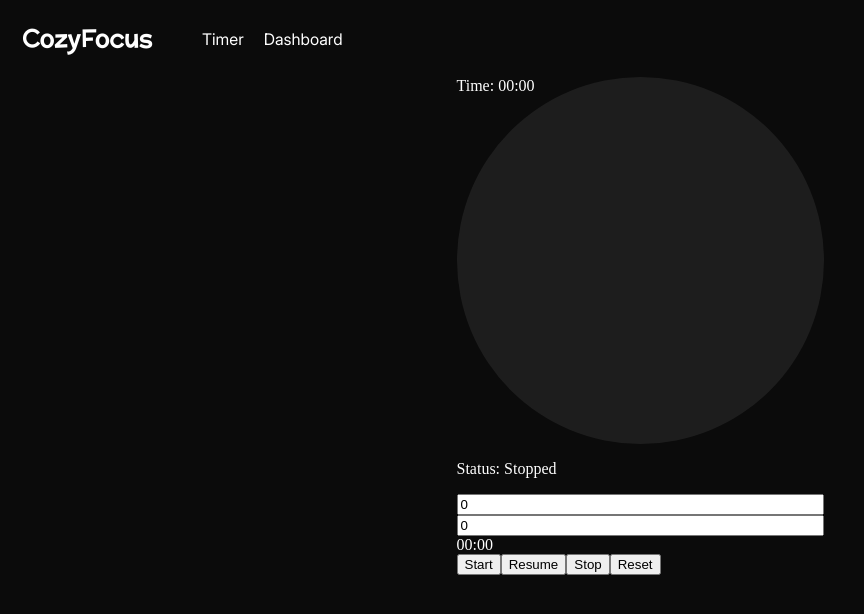
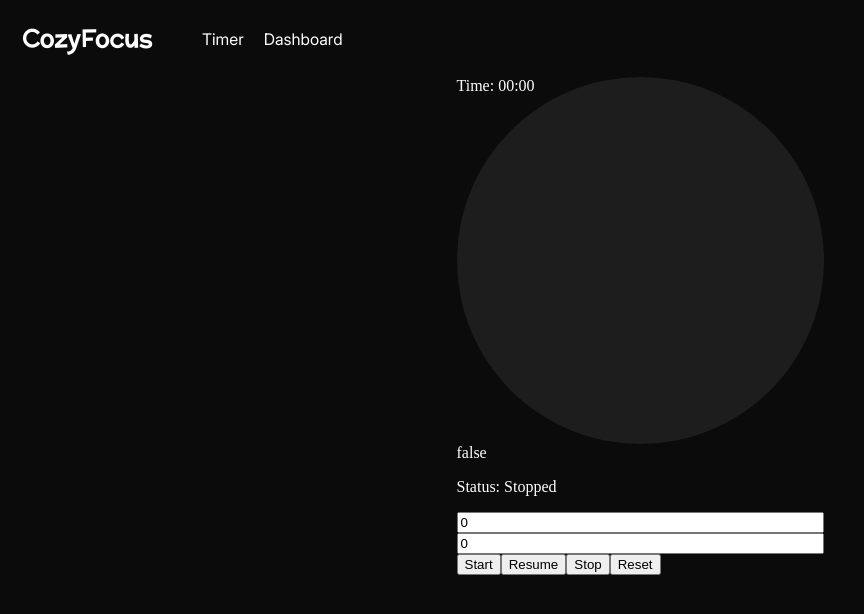
Before and after one commit to fxbxan/CozyFocus, a Vue app: page / in a window 1280 px wide. Shown: the top 614 px of the page, without its empty margins (0-864 px from the left). Built offline with nearby package versions, Linux system fonts and the light colour scheme; the HTML template or start-up script is replaced by a standard one.

Commit message:
feat: typing interface for time, input improvements

```diff
--- a/src/components/Timer/TimerContainer.vue
+++ b/src/components/Timer/TimerContainer.vue
@@ -1,13 +1,9 @@
 <template>
   <div class="wrapper">
     <div class="circle">Time: {{ formattedTime }}</div>
+    {{ isUnderMaxTime }}
     <p>Status: {{ status }}</p>
-    <TimerDisplay
-      v-model:minutes="minutes"
-      v-model:seconds="seconds"
-      :status="status"
-      :formattedTime
-    />
+    <TimerDisplay v-model:minutes="minutes" v-model:seconds="seconds" :status="status" />
     <TimerActions @onStart="handleStart" @onResume="handleResume" @onStop="stop" @onReset="reset" />
   </div>
 </template>
@@ -16,7 +12,8 @@ import { useTimer } from '../../composables/useTimer/useTimer.ts'
 import TimerActions from './TimerActions.vue'
 import TimerDisplay from './TimerDisplay.vue'
 
-const { start, stop, reset, formattedTime, set, status, minutes, seconds } = useTimer()
+const { start, stop, reset, formattedTime, set, status, minutes, seconds, isUnderMaxTime } =
+  useTimer()
 
 const handleStart = () => {
   set(minutes.value, seconds.value)
--- /dev/null
+++ b/src/components/Timer/TimerDisplay.types.ts
@@ -0,0 +1,5 @@
+import type { ETimerStatus } from '@/composables/useTimer/useTimer.types'
+
+export interface ITimerDisplayProps {
+  status: ETimerStatus
+}
--- a/src/components/Timer/TimerDisplay.vue
+++ b/src/components/Timer/TimerDisplay.vue
@@ -1,21 +1,39 @@
 <template>
-  <input :disabled="isRunning" type="number" v-model="minutes" />
-  <input :disabled="isRunning" type="number" v-model="seconds" />
-  {{ formattedTime }}
+  <input
+    :disabled="isRunning"
+    type="number"
+    v-model="minutesInputModel"
+    @input="onInput('minutes', $event)"
+  />
+  <input
+    :disabled="isRunning"
+    type="number"
+    v-model="secondsInputModel"
+    @input="onInput('seconds', $event)"
+  />
 </template>
 
 <script setup lang="ts">
 import { computed } from 'vue'
 import { ETimerStatus } from '@/composables/useTimer/useTimer.types'
+import type { ITimerDisplayProps } from './TimerDisplay.types'
 
-const minutes = defineModel('minutes')
-const seconds = defineModel('seconds')
+const minutesInputModel = defineModel<number>('minutes', { default: 0 })
+const secondsInputModel = defineModel<number>('seconds', { default: 0 })
 
-// !TODO Fix double type check for formattedTime
-const props = defineProps<{
-  status: ETimerStatus
-  formattedTime: string
-}>()
+const props = defineProps<ITimerDisplayProps>()
+
+//!TODO I don't like this approach, we should change it.
+const onInput = (field: 'minutes' | 'seconds', event: Event) => {
+  const el = event.target as HTMLInputElement
+  if (el.value == typeof String) parseInt(el.value)
+  const maxInputLength = el.value.slice(0, 2)
+
+  if (field === 'minutes') minutesInputModel.value = Number(maxInputLength)
+  else secondsInputModel.value = Number(maxInputLength)
+
+  if (field === 'seconds' && secondsInputModel.value > 60) secondsInputModel.value = 60
+}
 
 const isRunning = computed(() => props.status === ETimerStatus.RUNNING)
 </script>
--- a/src/composables/useTimer/useTimer.ts
+++ b/src/composables/useTimer/useTimer.ts
@@ -14,8 +14,12 @@ export function useTimer(): ITimerContext {
 
   let timerId: number
 
+  // Made to prevent user from typing enormous numbers.
+  const isUnderMaxTime = computed(() => minutes.value > 99 || seconds.value > 60)
+
   const set = (m: number, s: number) => {
     if (status.value == ETimerStatus.RUNNING) return
+
     minutes.value = m
     seconds.value = s
 
@@ -38,7 +42,7 @@ export function useTimer(): ITimerContext {
   }
 
   const start = () => {
-    if (status.value == ETimerStatus.RUNNING) return
+    if (status.value == ETimerStatus.RUNNING || isUnderMaxTime.value) return
     status.value = ETimerStatus.RUNNING
     timerId = setInterval(tick, intervalMs)
     tick()
@@ -65,11 +69,23 @@ export function useTimer(): ITimerContext {
   }
 
   // format to 00:00
-  const formattedTime = computed(() => {
-    const formatted = `${minutes.value.toString().padStart(2, '0')}:${seconds.value.toString().padStart(2, '0')}`
-    return formatted
-  })
+  const formattedTime = computed(
+    () =>
+      `${minutes.value.toString().padStart(2, '0')}:${seconds.value.toString().padStart(2, '0')}`,
+  )
   onBeforeUnmount(end)
 
-  return { formattedTime, totalSecondsLeft, start, stop, reset, end, set, status, minutes, seconds }
+  return {
+    formattedTime,
+    totalSecondsLeft,
+    start,
+    stop,
+    reset,
+    end,
+    set,
+    status,
+    minutes,
+    seconds,
+    isUnderMaxTime,
+  }
 }
```
Also changed, not shown: src/composables/useTimer/useTimer.types.ts (+9 -5 lines).
